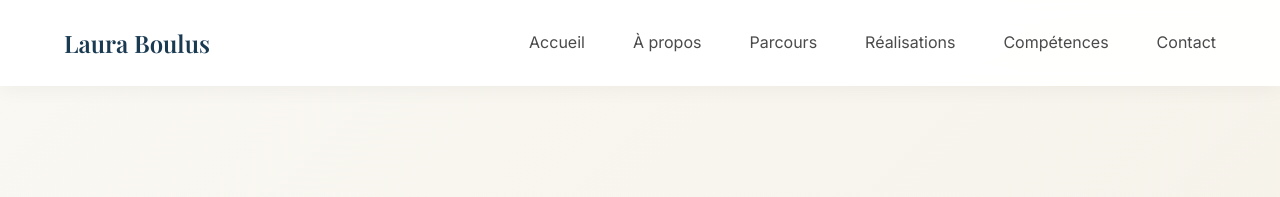
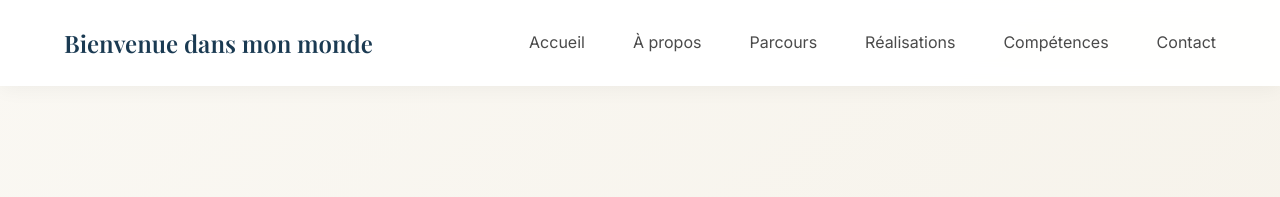
Before and after one commit to lauraboulus/rencontrez-lauraboulus, a plain HTML site: page index.html in a window 1280 px wide. Shown: the top 197 px of the page. Drawn offline with nearby package versions, Linux system fonts and the light colour scheme.

Commit message:
Update index.html

```diff
--- a/index.html
+++ b/index.html
@@ -464,7 +464,7 @@
     <!-- Navigation -->
     <nav>
         <div class="container">
-            <div class="logo">Laura Boulus</div>
+            <div class="logo">Bienvenue dans mon monde</div>
             <ul>
                 <li><a href="#accueil">Accueil</a></li>
                 <li><a href="#apropos">À propos</a></li>
```
